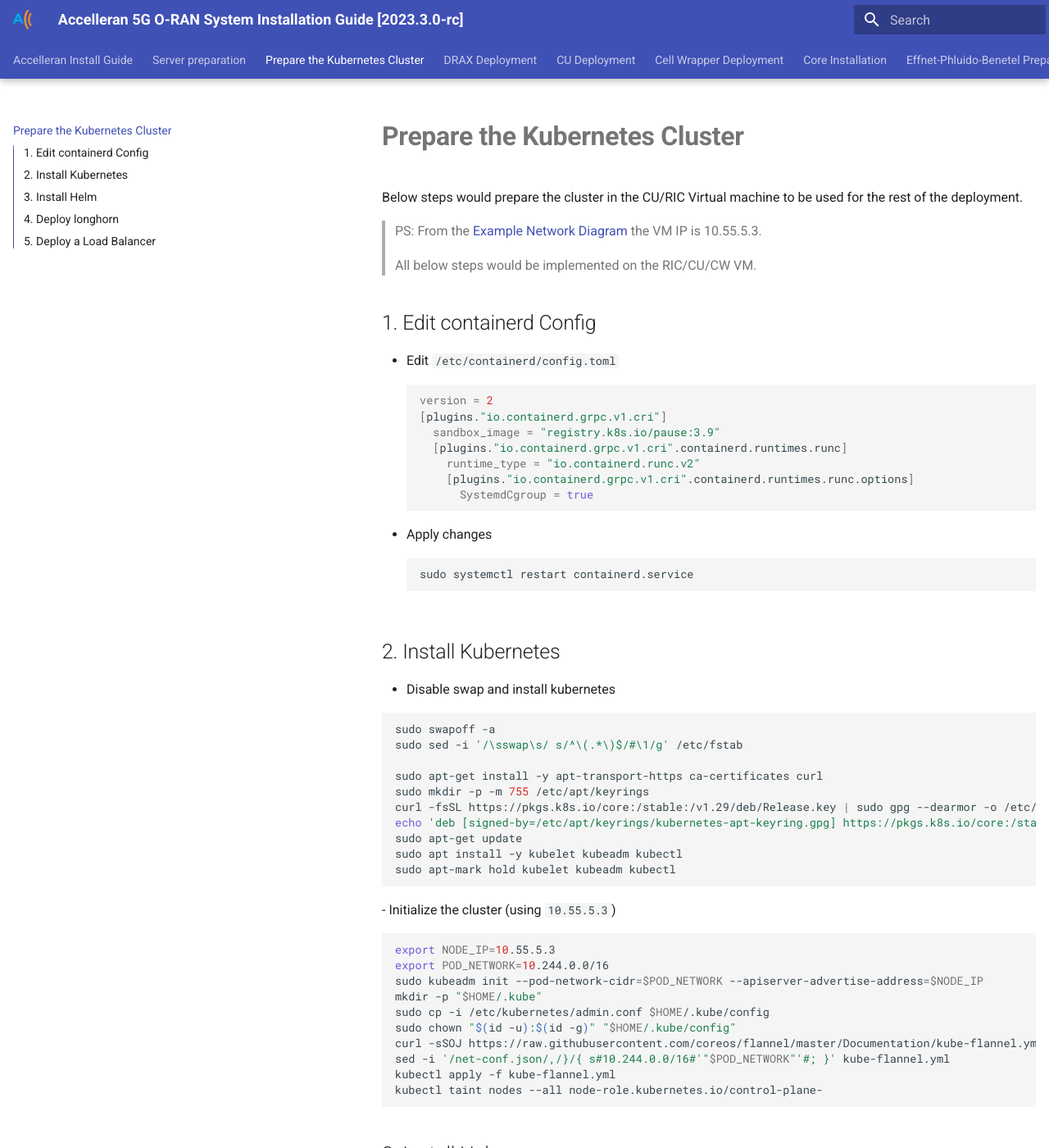
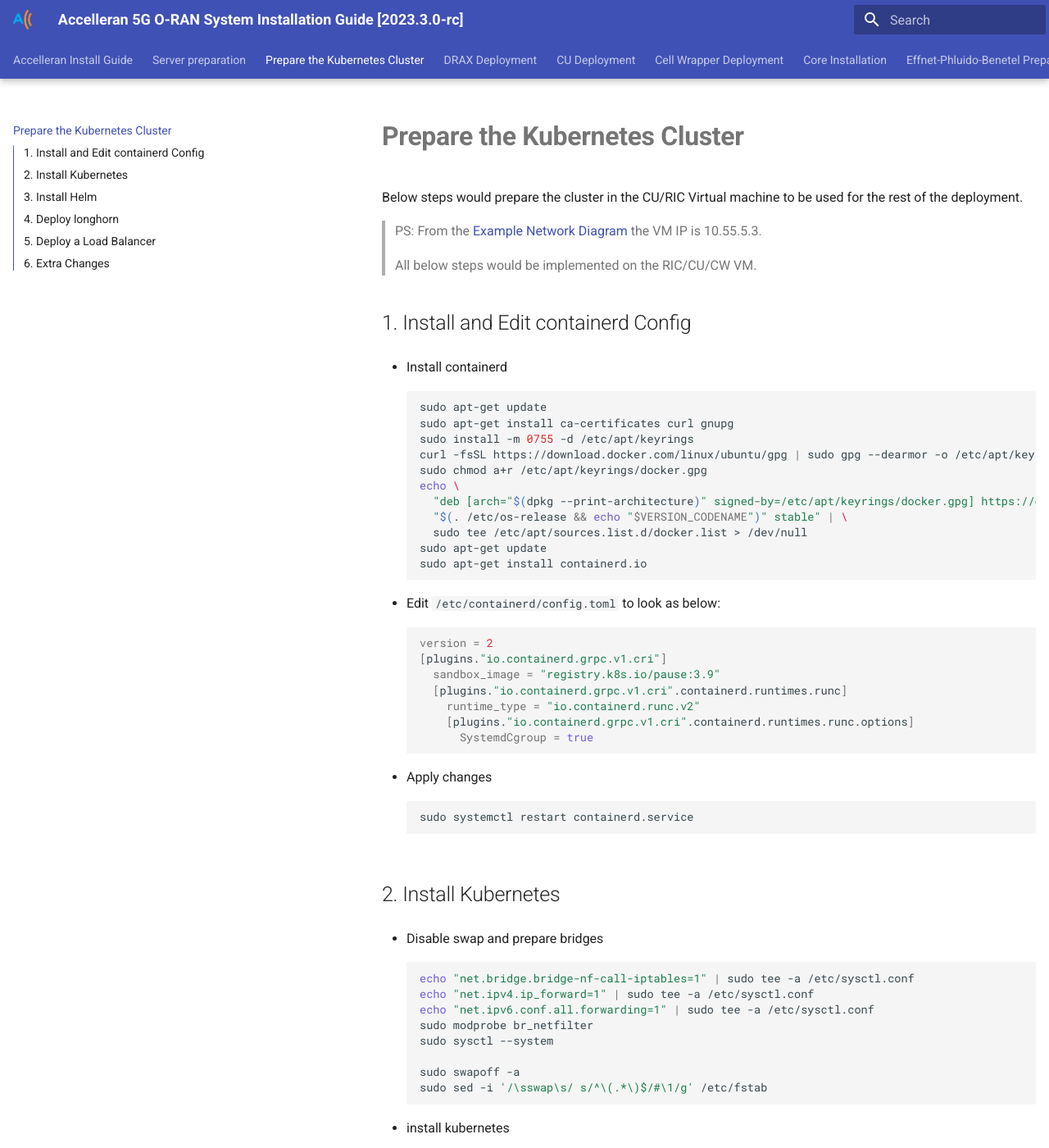
Before and after one commit to accelleran/drax-docs, an MkDocs documentation site: the page built from docs/kubernetes_ng-install/index.md, in a window 1280 px wide and 1400 px high. Shown: the whole window at 82% size. Built offline with MkDocs 1.6.1 and Material for MkDocs 9.7.7, drawn with Linux system fonts in a browser that asks for light colours; the version menu is left out; some of the changed text lies outside the part shown.

Commit message:
added containerd installation for k8s prep

````diff
--- a/docs/kubernetes_ng-install/index.md
+++ b/docs/kubernetes_ng-install/index.md
@@ -6,9 +6,24 @@ Below steps would prepare the cluster in the CU/RIC Virtual machine to be used f
 
 > All below steps would be implemented on the RIC/CU/CW VM.
 
-## 1. Edit containerd Config
+## 1. Install and Edit containerd Config
 
-- Edit `/etc/containerd/config.toml`
+- Install containerd
+```bash
+sudo apt-get update
+sudo apt-get install ca-certificates curl gnupg
+sudo install -m 0755 -d /etc/apt/keyrings
+curl -fsSL https://download.docker.com/linux/ubuntu/gpg | sudo gpg --dearmor -o /etc/apt/keyrings/docker.gpg
+sudo chmod a+r /etc/apt/keyrings/docker.gpg
+echo \
+  "deb [arch="$(dpkg --print-architecture)" signed-by=/etc/apt/keyrings/docker.gpg] https://download.docker.com/linux/ubuntu \
+  "$(. /etc/os-release && echo "$VERSION_CODENAME")" stable" | \
+  sudo tee /etc/apt/sources.list.d/docker.list > /dev/null
+sudo apt-get update
+sudo apt-get install containerd.io
+```
+
+- Edit `/etc/containerd/config.toml` to look as below:
 ```bash
 version = 2
 [plugins."io.containerd.grpc.v1.cri"]
@@ -25,18 +40,27 @@ sudo systemctl restart containerd.service
 
 ## 2. Install Kubernetes
 
-- Disable swap and install kubernetes
+- Disable swap and prepare bridges
+```bash
+echo "net.bridge.bridge-nf-call-iptables=1" | sudo tee -a /etc/sysctl.conf
+echo "net.ipv4.ip_forward=1" | sudo tee -a /etc/sysctl.conf
+echo "net.ipv6.conf.all.forwarding=1" | sudo tee -a /etc/sysctl.conf
+sudo modprobe br_netfilter
+sudo sysctl --system
+
+sudo swapoff -a
+sudo sed -i '/\sswap\s/ s/^\(.*\)$/#\1/g' /etc/fstab
+```
+
+- install kubernetes
 
 ```bash
-sudo swapoff -a
-sudo sed -i '/\sswap\s/ s/^\(.*\)$/#\1/g' /etc/fstab
-
 sudo apt-get install -y apt-transport-https ca-certificates curl
 sudo mkdir -p -m 755 /etc/apt/keyrings
 curl -fsSL https://pkgs.k8s.io/core:/stable:/v1.29/deb/Release.key | sudo gpg --dearmor -o /etc/apt/keyrings/kubernetes-apt-keyring.gpg
 echo 'deb [signed-by=/etc/apt/keyrings/kubernetes-apt-keyring.gpg] https://pkgs.k8s.io/core:/stable:/v1.29/deb/ /' | sudo tee /etc/apt/sources.list.d/kubernetes.list
 sudo apt-get update
-sudo apt install -y kubelet kubeadm kubectl
+sudo apt install -y kubelet=1.29.1-1.1 kubeadm=1.29.1-1.1 kubectl=1.29.1-1.1
 sudo apt-mark hold kubelet kubeadm kubectl
 ```
 - Initialize the cluster (using `10.55.5.3`)
@@ -98,7 +122,7 @@ helm repo update
 ``` bash
 helm install --create-namespace --namespace=longhorn-system longhorn longhorn/longhorn
 ```
-Make sure all pods are operating normaly.
+Make sure all pods are operating normaly before moving forward
 ```bash
 watch kubectl get pods -A
 ```
@@ -139,4 +163,15 @@ kubectl apply -f metallb-pool.yaml
 watch kubectl get pods -A
 ```
 
+## 6. Extra Changes
+
+- Due to `Failed to allocate directory watch: Too many open files`:
+```bash
+echo "fs.inotify.max_user_instances=1024" | sudo tee -a /etc/sysctl.conf
+sudo sysctl --system
+```
+
+- Arp related changes:
+    - ***Is it still needed and which ones?***
+
 > # Next Step [DRAX Installation](/drax-docs/drax_ng-install/)
````
Also changed, not shown: other parts of docs/kubernetes_ng-install/index.md (+2 -2 lines).
